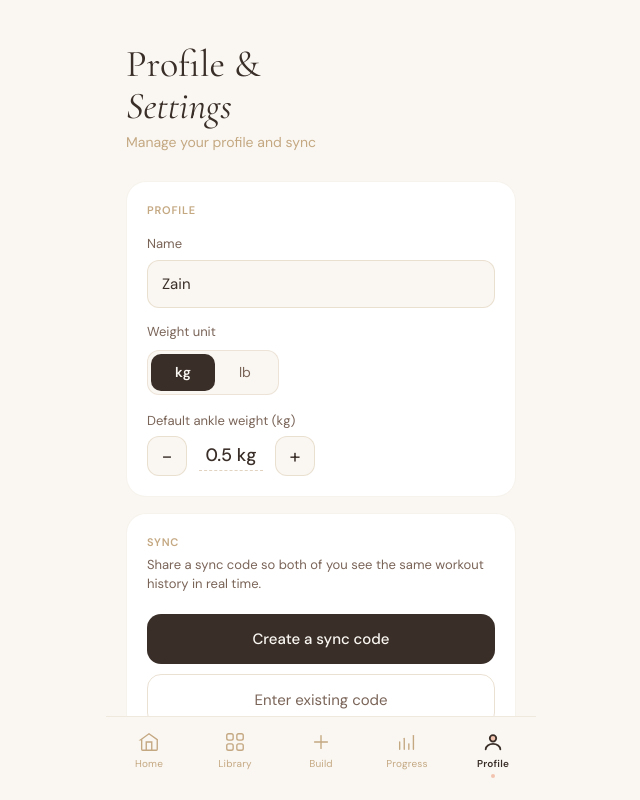
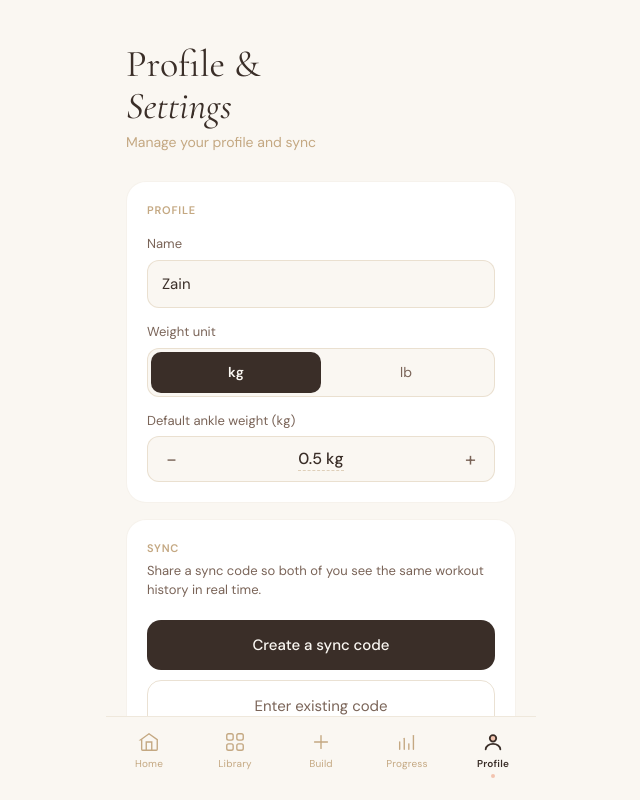
Before and after one commit to n4qy2fxdjg-max/elevate, a React (Vite) app: page /settings in a window 1280 px wide. Shown: the whole page, without its empty margins (319-959 px from the left). Built offline with nearby package versions, Linux system fonts and the light colour scheme.

Commit message:
Settings: full-width unit toggle and ankle weight stepper to match name field

```diff
--- a/src/pages/Settings.tsx
+++ b/src/pages/Settings.tsx
@@ -162,16 +162,17 @@ export default function Settings() {
         </div>
 
         {/* Unit toggle */}
-        <div style={{ marginBottom: 16 }}>
-          <label style={{ fontSize: 13, color: '#7A6458', display: 'block', marginBottom: 8 }}>Weight unit</label>
-          <div style={{ display: 'flex', background: '#FAF7F2', borderRadius: 12, padding: 3, border: '1px solid rgba(196,168,130,0.25)', width: 'fit-content' }}>
+        <div style={{ marginBottom: 14 }}>
+          <label style={{ fontSize: 13, color: '#7A6458', display: 'block', marginBottom: 6 }}>Weight unit</label>
+          <div style={{ display: 'flex', background: '#FAF7F2', borderRadius: 12, padding: 3, border: '1px solid rgba(196,168,130,0.3)', width: '100%', boxSizing: 'border-box' }}>
             {(['kg', 'lb'] as const).map((u) => (
               <motion.button
                 key={u}
                 whileTap={{ scale: 0.94 }}
                 onClick={() => setPrefs({ unit: u })}
                 style={{
-                  padding: '8px 24px',
+                  flex: 1,
+                  padding: '10px 0',
                   borderRadius: 10,
                   border: 'none',
                   background: unit === u ? '#3A2E28' : 'transparent',
@@ -194,15 +195,16 @@ export default function Settings() {
           <label style={{ fontSize: 13, color: '#7A6458', display: 'block', marginBottom: 6 }}>
             Default ankle weight ({unit})
           </label>
-          <div style={{ display: 'flex', alignItems: 'center', gap: 12 }}>
+          <div style={{ display: 'flex', alignItems: 'center', background: '#FAF7F2', border: '1px solid rgba(196,168,130,0.3)', borderRadius: 12, overflow: 'hidden', width: '100%', boxSizing: 'border-box' }}>
             <motion.button
               whileTap={{ scale: 0.9 }}
               onClick={() => {
                 const step = weightStep(unit)
                 setPrefs({ weightKg: Math.max(step, parseFloat((prefs.weightKg - step).toFixed(4))) })
               }}
-              style={stepperBtn}
+              style={{ padding: '12px 18px', background: 'none', border: 'none', fontSize: 20, color: '#7A6458', cursor: 'pointer', lineHeight: 1 }}
             >−</motion.button>
+            <div style={{ flex: 1, textAlign: 'center' }}>
               {editingWeight ? (
                 <input
                   autoFocus
@@ -212,23 +214,24 @@ export default function Settings() {
                   onChange={(e) => setEditingWeightVal(e.target.value)}
                   onBlur={commitWeight}
                   onKeyDown={(e) => e.key === 'Enter' && commitWeight()}
-                style={{ width: 72, textAlign: 'center', fontSize: 18, fontWeight: 500, color: '#3A2E28', background: '#FAF7F2', border: '1px solid rgba(196,168,130,0.4)', borderRadius: 10, padding: '6px 8px', outline: 'none', fontFamily: '"DM Sans", system-ui, sans-serif' }}
+                  style={{ width: 80, textAlign: 'center', fontSize: 16, fontWeight: 500, color: '#3A2E28', background: 'transparent', border: 'none', outline: 'none', fontFamily: '"DM Sans", system-ui, sans-serif' }}
                 />
               ) : (
                 <span
                   onClick={startEditWeight}
-                style={{ fontSize: 18, fontWeight: 500, color: '#3A2E28', minWidth: 64, textAlign: 'center', cursor: 'text', borderBottom: '1px dashed rgba(196,168,130,0.5)', paddingBottom: 1 }}
+                  style={{ fontSize: 16, fontWeight: 500, color: '#3A2E28', cursor: 'text', borderBottom: '1px dashed rgba(196,168,130,0.5)', paddingBottom: 1 }}
                 >
                   {fmtWeight(prefs.weightKg, unit)} {unit}
                 </span>
               )}
+            </div>
             <motion.button
               whileTap={{ scale: 0.9 }}
               onClick={() => {
                 const step = weightStep(unit)
                 setPrefs({ weightKg: parseFloat((prefs.weightKg + step).toFixed(4)) })
               }}
-              style={stepperBtn}
+              style={{ padding: '12px 18px', background: 'none', border: 'none', fontSize: 20, color: '#7A6458', cursor: 'pointer', lineHeight: 1 }}
             >+</motion.button>
           </div>
         </div>
```
Lines whose indentation alone changed are shown as unchanged.
